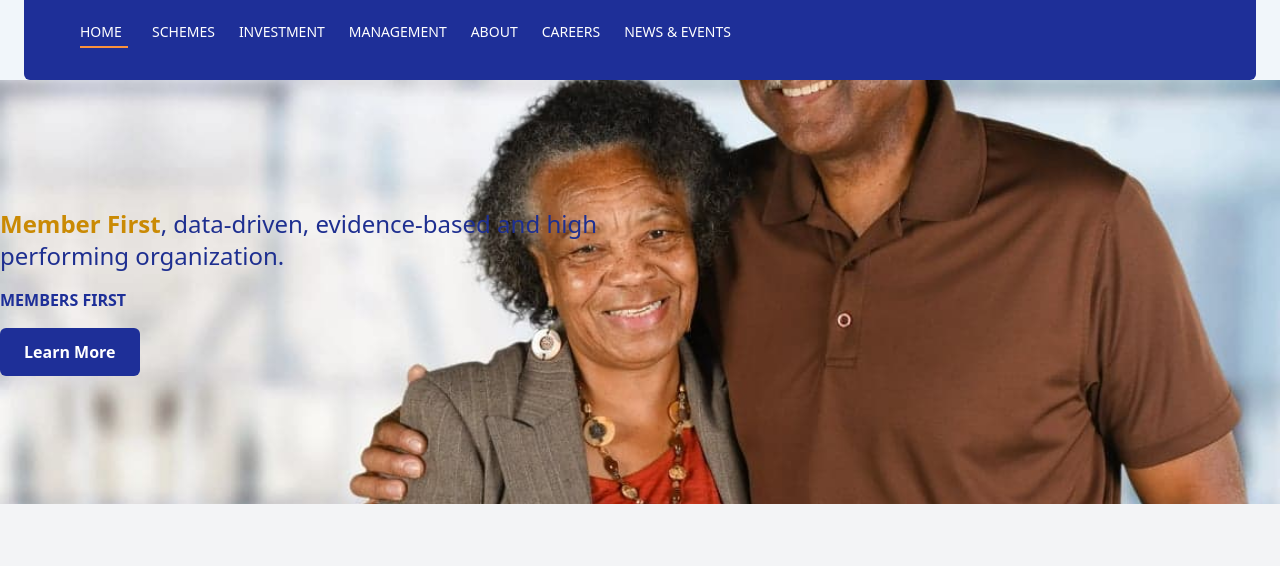
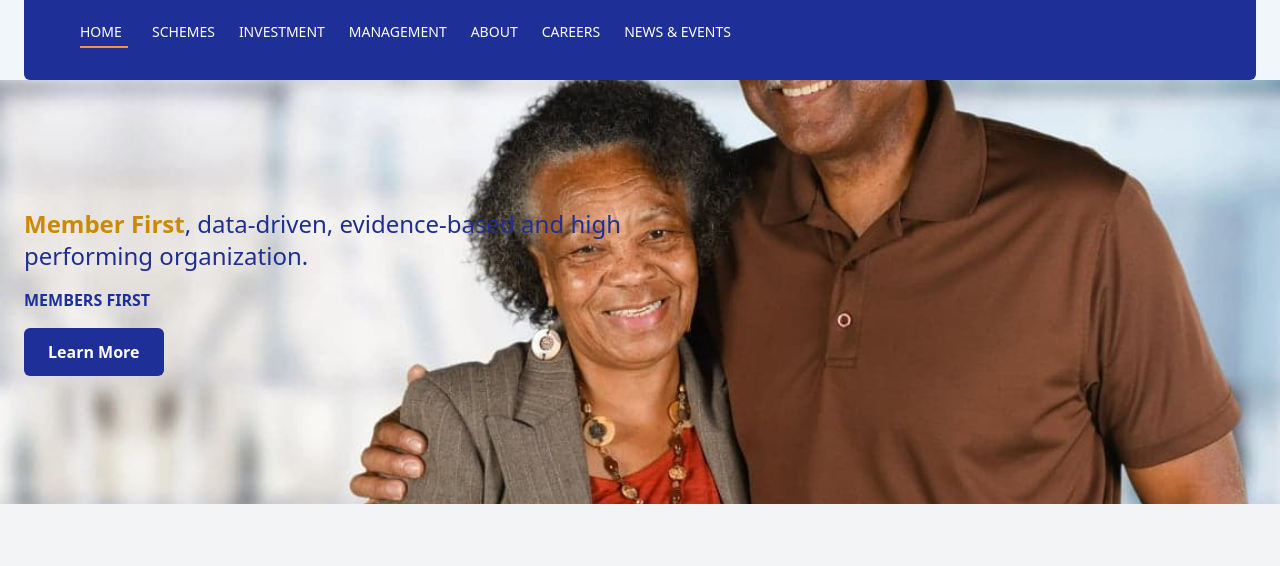
Before and after one commit to Reponse2024/tailwindCloning, a plain HTML site: page index.html in a window 1280 px wide. Shown: the part 182-748 px from the top of the page. Drawn offline with nearby package versions, Linux system fonts and the light colour scheme.

Commit message:
Final changes made

```diff
--- a/index.html
+++ b/index.html
@@ -17,11 +17,9 @@
     </style>
   </head>
   <body class="bg-[#f1f6fa] font-sans">
-    <!-- Top Bar: Socials and Services -->
     <div class="w-full bg-white text-sm">
       <div class="max-w-7xl mx-auto px-6">
         <div class="flex justify-between items-center py-2">
-          <!-- Social Icons -->
           <div class="flex space-x-4 text-blue-900" >
             <a href="#" class="text-blue-700 hover:text-blue-900 transition-colors duration-200">
             <img src="images/in.svg" alt="LinkedIn" class="h-4 w-4">
@@ -39,17 +37,12 @@
             <img src="images/ig.svg" alt="Email" class="h-4 w-4">
             </a>
           </div>
-
-          <!-- Right Section: Services -->
           <div class="flex space-x-6 items-center">
             <a href="#" class="text-gray-800">Online Services ▾</a>
             <a href="#" class="text-gray-800">Publications</a>
           </div>
         </div>
-
-        <!-- Logo + Contact Row -->
         <div class="flex justify-between items-center py-3 bg-white">
-          <!-- Logo -->
           <div class="flex items-center">
             <img src="images/logo.png" alt="RSSB Logo" class="h-28 w-38" />
           </div>
@@ -86,12 +79,11 @@
       </div>
     </div>
 
-    <!-- Sticky Navbar -->
     <div class="sticky sticky-nav w-full bg-[#f1f6fa]">
       <div class="max-w-7xl mx-auto px-6">
         <div class="bg-[#1e2f98] text-white rounded-md">
           <div class="flex items-center justify-between py-8">
-            <!-- Desktop Nav -->
+
             <nav class="w-full md:w-auto md:flex md:space-x-6 text-sm font-medium px-14">
               <a href="#" class="border-b-2 border-orange-400 pb-1 w-12">HOME</a>
               <a href="#" class="nav-link hover:border-b-2 border-orange-400 pb-1 " >SCHEMES</a>
@@ -101,8 +93,6 @@
               <a href="#" class="nav-link hover:border-b-2 border-orange-400 pb-1">CAREERS</a>
               <a href="#" class="nav-link hover:border-b-2 border-orange-400 pb-1">NEWS & EVENTS</a>
             </nav>
-
-            <!-- Hamburger Icon -->
             <div class="md:hidden">
               <button>
                 <svg class="h-6 w-6 text-white" fill="none" stroke="currentColor" viewBox="0 0 24 24" xmlns="http://www.w3.org/2000/svg">
@@ -114,11 +104,8 @@
         </div>
       </div>
     </div>
-
-    <!-- Hero Section with Background Image -->
     <section class="bg-gray-200 relative">
-      <div class="max-w-7xl mx-auto py-32 flex flex-col md:flex-row justify-between items-center relative z-10">
-        <!-- Text Content -->
+      <div class="max-w-7xl mx-auto py-32 px-6 flex flex-col md:flex-row justify-between items-center relative z-10">
         <div class="md:w-1/2 space-y-4">
           <h1 class="text-xl md:text-2xl font-sans text-[#1e2f90]">
             <span class="text-yellow-600 font-bold">Member First</span>, data-driven, evidence-based and high performing organization.
@@ -129,14 +116,10 @@
           </button>
         </div>
       </div>
-      <!-- Background Image -->
       <div class="absolute inset-0 w-full h-full bg-cover bg-no-repeat bg-right opacity-20 md:opacity-100" style="background-image: url('images/pensionbg1.jpeg');"></div>
     </section>
-  <!-- Section with two divisions -->
 <div class="bg-gray-100 py-16">
-
   <div class="max-w-6xl mx-auto grid grid-cols-1 md:grid-cols-2 lg:grid-cols-4 border-l border-t border-gray-200 bg-white shadow-lg rounded-lg overflow-hidden">
-
     <div class="p-8 border-r border-b border-gray-200 transition-transform duration-300 hover:-translate-y-1">
       <div class="text-blue-900 mb-4 flex justify-start">
         <svg xmlns="http://www.w3.org/2000/svg" class="h-12 w-12" fill="none" viewBox="0 0 24 24" stroke="currentColor" stroke-width="2">
@@ -147,7 +130,6 @@
       <p class="text-blue-900 font-bold mb-1 text-left">13 Million</p>
       <p class="text-gray-600 text-sm text-left">of Rwandans are covered by RSSB services</p>
     </div>
-
     <div class="p-8 border-r border-b border-gray-200 transition-transform duration-300 hover:-translate-y-1">
       <div class="text-blue-900 mb-4 flex justify-start">
         <svg xmlns="http://www.w3.org/2000/svg" class="h-12 w-12" fill="none" viewBox="0 0 24 24" stroke="currentColor" stroke-width="2">
@@ -158,7 +140,6 @@
       <p class="text-blue-900 font-bold mb-1 text-left">60 years</p>
       <p class="text-gray-600 text-sm text-left">of service for your safety and well-being.</p>
     </div>
-
     <div class="p-8 border-r border-b border-gray-200 transition-transform duration-300 hover:-translate-y-1">
       <div class="text-blue-900 mb-4 flex justify-start">
         <svg xmlns="http://www.w3.org/2000/svg" class="h-12 w-12" fill="none" viewBox="0 0 24 24" stroke="currentColor" stroke-width="2">
@@ -168,7 +149,6 @@
       <h3 class="text-lg font-semibold text-gray-800 mb-2 text-left">Branches</h3>
       <p class="text-gray-600 text-sm text-left">Our services decentralized in <span class="text-blue-900 font-bold">30 branches</span> for your satisfaction</p>
     </div>
-
     <div class="p-8 border-r border-b border-gray-200 transition-transform duration-300 hover:-translate-y-1">
       <div class="text-blue-900 mb-4 flex justify-start">
         <svg xmlns="http://www.w3.org/2000/svg" class="h-12 w-12" fill="none" viewBox="0 0 24 24" stroke="currentColor" stroke-width="2">
@@ -178,9 +158,7 @@
       <h3 class="text-lg font-semibold text-gray-800 mb-2 text-left">Data Driven</h3>
       <p class="text-gray-600 text-sm text-left">Learning from our data to improve the services offered to our members</p>
     </div>
-
   </div>
-
   <div class="max-w-4xl mx-auto mt-24 text-center">
     <p class="text-4xl md:text-4xl font-bold leading-tight text-gray-800">
       Optimistic and forward-looking <br class="hidden sm:inline"> agent of central government, working to achieve
@@ -188,9 +166,6 @@
     </p>
   </div>
 </div>
-
-<!-- Section with Six divisions -->
-
 <section class="bg-white py-16">
   <div class="max-w-7xl mx-auto px-4 p-25">
     <div class="flex items-center justify-center mb-16"> <div class="w-16 h-1 bg-orange-500 mr-4"></div>
@@ -198,9 +173,7 @@
           Social Protection Schemes
         </h2>
     </div>
-
     <div class="grid grid-cols-1 md:grid-cols-2 lg:grid-cols-3 gap-8">
-
       <div class="relative overflow-hidden rounded-lg shadow-md bg-white
                   flex flex-col items-center justify-center p-8 text-center
                   group transition-all duration-500 ease-in-out cursor-pointer h-64">
@@ -208,13 +181,10 @@
              style="background-image: url('images/pensionbg1.jpeg');">
         </div>
         <div class="absolute inset-0 bg-black opacity-0 group-hover:opacity-40 transition-opacity duration-500"></div>
-
         <div class="relative z-10">
           <img src="images/pension.svg" alt="Pension Scheme Icon" class="h-16 w-16 mx-auto mb-4 transition-all duration-500 group-hover:filter group-hover:brightness-0 group-hover:invert group-hover:drop-shadow-lg">
-
           <h3 class="text-lg font-bold text-gray-800 mb-2 group-hover:text-yellow-500 transition-colors duration-300">PENSION SCHEME</h3>
           <p class="text-sm text-gray-600 group-hover:text-white transition-colors duration-300">Retire With Dignity</p>
-
           <a href="#" class="block mt-4 text-yellow-500 group-hover:block transition-all duration-300 opacity-0 group-hover:opacity-100 group-hover:translate-y-0 translate-y-2">
             <span class="relative pb-1 font-semibold text-white uppercase">
               Learn More
@@ -223,7 +193,6 @@
           </a>
         </div>
       </div>
-
       <div class="relative overflow-hidden rounded-lg shadow-md bg-white
                   flex flex-col items-center justify-center p-8 text-center
                   group transition-all duration-500 ease-in-out cursor-pointer h-64">
@@ -246,7 +215,6 @@
           </a>
         </div>
       </div>
-
       <div class="relative overflow-hidden rounded-lg shadow-md bg-white
                   flex flex-col items-center justify-center p-8 text-center
                   group transition-all duration-500 ease-in-out cursor-pointer h-64">
@@ -254,13 +222,10 @@
              style="background-image: url('images/medicalbg.jpeg');">
         </div>
         <div class="absolute inset-0 bg-black opacity-0 group-hover:opacity-40 transition-opacity duration-500"></div>
-
         <div class="relative z-10">
           <img src="images/medical.svg" alt="Medical Scheme Icon" class="h-16 w-16 mx-auto mb-4 transition-all duration-500 group-hover:filter group-hover:brightness-0 group-hover:invert group-hover:drop-shadow-lg">
-
           <h3 class="text-lg font-bold text-gray-800 mb-2 group-hover:text-yellow-500 transition-colors duration-300">MEDICAL SCHEME</h3>
           <p class="text-sm text-gray-600 group-hover:text-white transition-colors duration-300">Our Health, Our Future</p>
-
           <a href="#" class="block mt-4 text-yellow-500 group-hover:block transition-all duration-300 opacity-0 group-hover:opacity-100 group-hover:translate-y-0 translate-y-2">
             <span class="relative pb-1 font-semibold text-white uppercase">
               Learn More
@@ -269,7 +234,6 @@
           </a>
         </div>
       </div>
-
       <div class="relative overflow-hidden rounded-lg shadow-md bg-white
                   flex flex-col items-center justify-center p-8 text-center
                   group transition-all duration-500 ease-in-out cursor-pointer h-64">
@@ -277,13 +241,10 @@
              style="background-image: url('images/handcrossbg.jpeg');">
         </div>
         <div class="absolute inset-0 bg-black opacity-0 group-hover:opacity-40 transition-opacity duration-500"></div>
-
         <div class="relative z-10">
           <img src="images/handcross (2).svg" alt="CBHI Scheme Icon" class="h-16 w-16 mx-auto mb-4 transition-all duration-500 group-hover:filter group-hover:brightness-0 group-hover:invert group-hover:drop-shadow-lg">
-
           <h3 class="text-lg font-bold text-gray-800 mb-2 group-hover:text-yellow-500 transition-colors duration-300">CBHI SCHEME</h3>
           <p class="text-sm text-gray-600 group-hover:text-white transition-colors duration-300">Giving You Happiness At Best Rate</p>
-
           <a href="#" class="block mt-4 text-yellow-500 group-hover:block transition-all duration-300 opacity-0 group-hover:opacity-100 group-hover:translate-y-0 translate-y-2">
             <span class="relative pb-1 font-semibold text-white uppercase">
               Learn More
@@ -292,7 +253,6 @@
           </a>
         </div>
       </div>
-
       <div class="relative overflow-hidden rounded-lg shadow-md bg-white
                   flex flex-col items-center justify-center p-8 text-center
                   group transition-all duration-500 ease-in-out cursor-pointer h-64">
@@ -342,9 +302,6 @@
     </div>
   </div>
 </section>
-
-<!-- Section with par and image -->
-
 <section class="bg-white py-16">
   <div class="grid grid-cols-1 lg:grid-cols-2 lg:gap-8 items-center max-w-full mx-auto">
 
@@ -370,9 +327,6 @@
 
   </div>
 </section>
-
-<!-- Digital transformation -->
-
 <section class="bg-white py-16">
   <div class="max-w-6xl mx-auto px-4 ml-12 mr-12">
     <div class="mb-12">
@@ -383,9 +337,7 @@
         complete its <span class="text-yellow-500">shift to digital.</span>
       </p>
     </div>
-
     <div class="grid grid-cols-1 md:grid-cols-2 lg:grid-cols-3 gap-12">
-
       <div class="flex flex-col items-start text-left">
         <div class="w-16 h-16 rounded-full bg-gray-200 flex items-center justify-center mb-6">
           <img src="images/newgraph.jfif" alt="Legacy Processes Icon" class="w-10 h-10">
@@ -402,7 +354,6 @@
           other systems.
         </p>
       </div>
-
       <div class="flex flex-col items-start text-left">
         <div class="w-16 h-16 rounded-full bg-gray-200 flex items-center justify-center mb-6">
           <img src="images/docs.png" alt="Non-Paper Processes Icon" class="w-10 h-10">
@@ -436,9 +387,6 @@
     </div>
   </div>
 </section>
-
-<!-- CEO Section -->
-
  <section class="bg-white py-20">
       <div class="max-w-7xl mx-auto px-6">
         <div class="border-l-4 border-orange-400 pl-6 text-gray-800">
@@ -457,8 +405,6 @@
         </div>
       </div>
     </section>
-
-    <!-- Second lat with images -->
 
     <section class="bg-white py-16">
   <div class="max-w-7xl mx-auto px-6">
@@ -530,8 +476,7 @@
   </div>
 </section>
   </body>
-  <!-- Footer -->
-   <footer class="bg-gray-100 text-gray-300 py-12">
+<footer class="bg-gray-100 text-gray-300 py-12">
   <div class="max-w-7xl mx-auto px-4 sm:px-6"> <div class="grid grid-cols-1 md:grid-cols-3 gap-8 mb-8">
 
       <div class="text-left">
```
